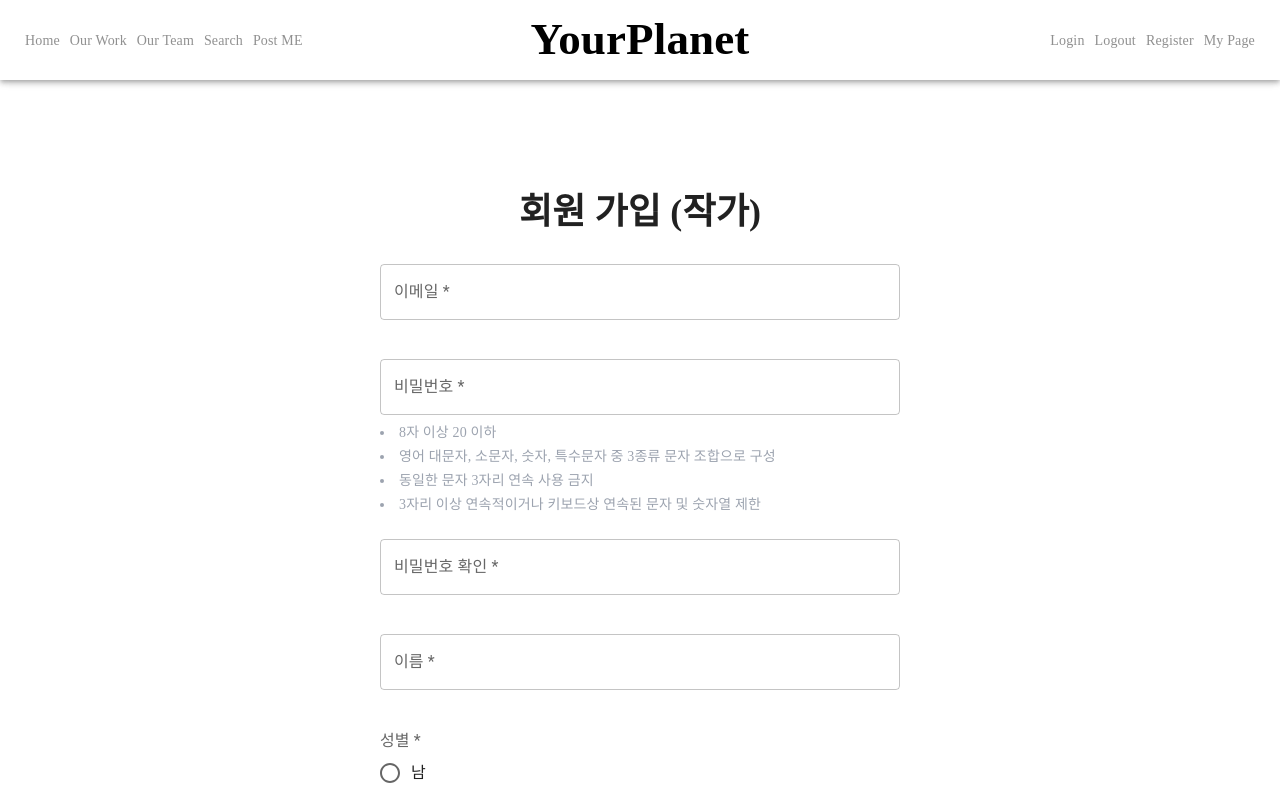
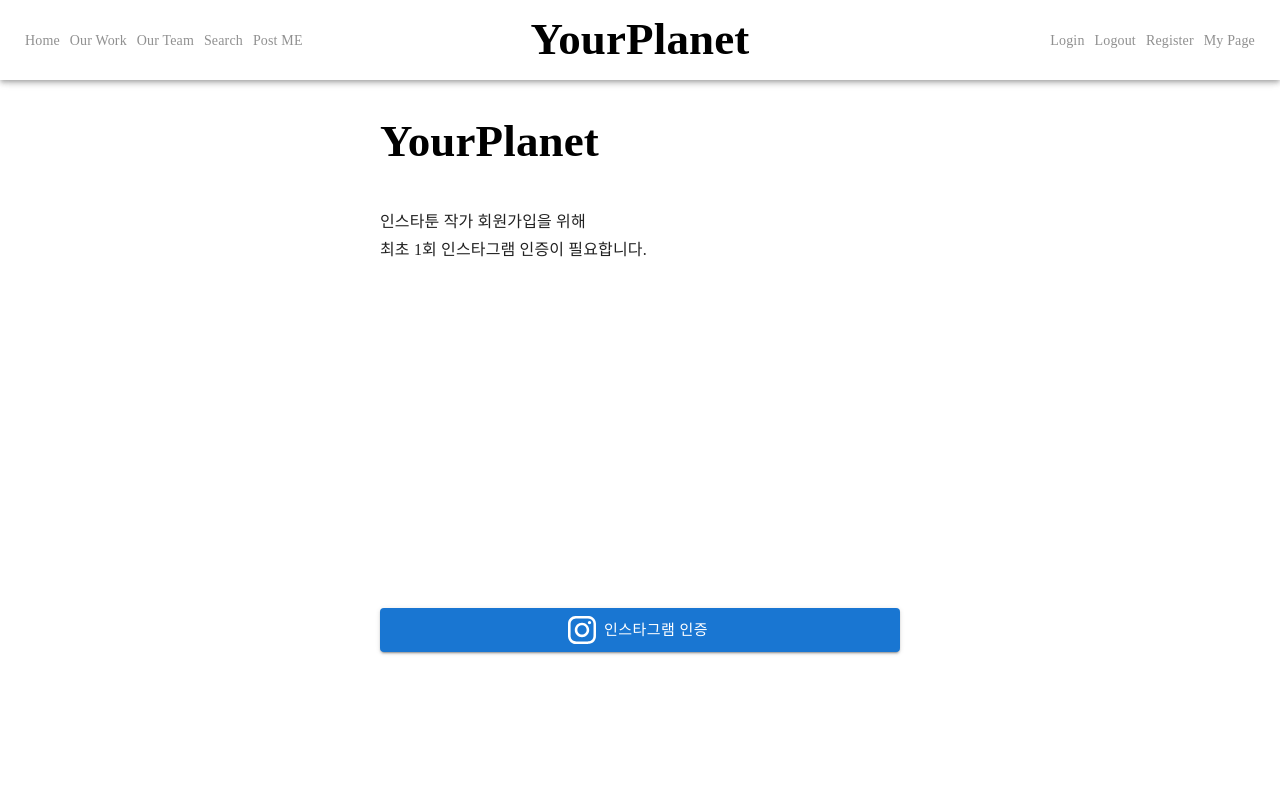
Before and after one commit to Your-Planet/front-end, a Next.js app: page /register/author in a window 1280 px wide. Shown: the top 800 px of the page. Built offline with nearby package versions, Linux system fonts and the light colour scheme; a web font is replaced by a local one.

Commit message:
feat: 작가 회원가입 시 인스타그램 계정 인증 로직 추가

```diff
--- a/src/app/register/author/page.tsx
+++ b/src/app/register/author/page.tsx
@@ -1,11 +1,18 @@
+"use client";
+
 import RegisterAuthorFormView from "@/components/register/author/RegisterAuthorFormView";
+import { useSearchParams } from "next/navigation";
+import InstagramAuthView from "@/components/register/author/InstagramAuthView";
 
 export interface RegisterAuthorPageProps {}
 
 function RegisterAuthorPage(props: RegisterAuthorPageProps) {
 	const {} = props;
 
-	return <RegisterAuthorFormView />;
+	const searchParams = useSearchParams();
+	const instagramAuthCode = searchParams.get("code");
+
+	return instagramAuthCode ? <RegisterAuthorFormView instagramAuthCode={instagramAuthCode} /> : <InstagramAuthView />;
 }
 
 export default RegisterAuthorPage;
--- /dev/null
+++ b/src/components/register/author/InstagramAuthView.tsx
@@ -0,0 +1,50 @@
+import { useRouter } from "next/navigation";
+import { Button } from "@mui/material";
+import Logo from "@/components/common/layout/Header/Logo";
+import InstagramIcon from "@/icons/InstagramIcon";
+import { getInstagramAuthUrl } from "@/utils/instagram";
+
+export interface InstagramAuthViewProps {}
+
+function InstagramAuthView(props: InstagramAuthViewProps) {
+	const {} = props;
+
+	const router = useRouter();
+	// const pathname = usePathname();
+
+	const handleClickInstagramAuth = () => {
+		router.push(
+			getInstagramAuthUrl({
+				redirectUri: "https://www.yourplanet.co.kr/",
+				// TODO @김현규 작가 회원가입 페이지로 리다이렉트
+				// redirectUri: `${window.location.host}${pathname}`
+			}),
+		);
+	};
+
+	return (
+		// TODO @김현규 height는 Header PR 머지 후 수정 예정
+		<div className="min-h-[600px] max-h-full max-w-[520px] flex flex-col justify-between py-7 m-auto">
+			<div>
+				<Logo />
+				<p className="mt-8 leading-7">
+					인스타툰 작가 회원가입을 위해
+					<br />
+					최초 1회 인스타그램 인증이 필요합니다.
+				</p>
+			</div>
+
+			<Button
+				startIcon={<InstagramIcon fillColor="white" size={28} />}
+				variant="contained"
+				size="large"
+				fullWidth
+				onClick={handleClickInstagramAuth}
+			>
+				인스타그램 인증
+			</Button>
+		</div>
+	);
+}
+
+export default InstagramAuthView;
--- a/src/components/register/author/RegisterAuthorFormView.tsx
+++ b/src/components/register/author/RegisterAuthorFormView.tsx
@@ -11,7 +11,9 @@ import { isNumber } from "@/utils/string";
 import { getEmailValidateRule } from "@/utils/react-hook-form/rule";
 import PasswordTextField from "@/components/common/password/PasswordTextField";
 
-export interface RegisterAuthorFormViewProps {}
+export interface RegisterAuthorFormViewProps {
+	instagramAuthCode: string;
+}
 
 function RegisterAuthorFormView(props: RegisterAuthorFormViewProps) {
 	const {} = props;
--- /dev/null
+++ b/src/icons/InstagramIcon.tsx
@@ -0,0 +1,36 @@
+export interface InstagramIconProps {
+	size: number;
+	fillColor?: string;
+}
+
+function InstagramIcon(props: InstagramIconProps) {
+	const { size, fillColor = "black" } = props;
+
+	const fillStyle = {
+		fill: fillColor,
+	};
+
+	return (
+		<svg
+			xmlns="http://www.w3.org/2000/svg"
+			width={size}
+			height={size}
+			version="1.1"
+			viewBox="0 0 1024 1024"
+			xmlSpace="preserve"
+		>
+			<g fillRule="evenodd" clipRule="evenodd">
+				<path
+					style={fillStyle}
+					d="M512.305.122c70.856 0 141.717-.328 212.571.094 66.662.398 129.269 15.6 183.515 56.125 70.84 52.923 107.091 125.214 113.838 212.445 2.376 30.7 1.637 61.667 1.677 92.512.161 119.619.072 239.239.059 358.86-.005 48.856-6.799 96.557-27.473 141.232-41.938 90.623-115.091 140.165-211.608 157.334-20.125 3.579-40.886 4.916-61.359 4.977-141.333.417-282.669.321-424.003.174-73.495-.075-140.713-19.483-197.994-67.166-58.197-48.439-88.907-111.793-98.46-186.071C1.42 757.827.411 744.833.399 731.924.261 583.352-.636 434.771.82 286.214c.796-81.166 27.822-153.13 88.244-209.835 50.119-47.032 111.04-71.607 178.739-74.012 81.404-2.892 162.991-.685 244.499-.685.001-.521.001-1.041.003-1.56zm-.8 929.247c68.18 0 136.358.274 204.534-.188 17.83-.121 35.919-1.007 53.414-4.171 66.827-12.081 117.634-45.6 144.26-110.67 13.528-33.055 17.946-68.524 18.522-102.876 2.237-133.271.976-266.602.819-399.911-.018-14.442-.174-29.045-2.217-43.295-9.163-63.988-36.903-116.435-95.792-148.329-32.869-17.801-68.551-24.522-105.64-24.534-142.831-.042-285.662-.084-428.492.087-12.908.016-25.93.73-38.702 2.525-72.746 10.214-126.329 46.066-153.145 116.6-10.822 28.463-14.28 58.288-14.286 88.569-.021 139.403-.155 278.803.183 418.208.041 17.055 1.313 34.355 4.366 51.114 13.543 74.355 55.004 125.461 128.843 146.011 24.606 6.845 50.909 9.868 76.522 10.384 68.914 1.384 137.871.471 206.811.476z"
+				/>
+				<path
+					style={fillStyle}
+					d="M775.903 510.369c-.064 145.777-119.005 264.347-264.821 263.991-145.871-.353-263.345-118.096-263.43-264.029-.085-145.771 118.679-264.351 264.603-264.192 144.666.156 263.713 119.466 263.648 264.23zM511.878 679.188c93.007.071 169.609-76.475 169.448-169.325-.161-92.206-76.568-168.757-168.818-169.132-92.873-.377-169.438 75.935-169.635 169.074-.196 93.272 75.669 169.309 169.005 169.383zM785.693 299.338c-33.019-.295-59.047-26.717-58.941-59.832.104-33.491 26.785-59.75 60.471-59.52 32.644.226 59.246 27.168 59.147 59.904-.1 33.2-27.196 59.747-60.677 59.448z"
+				/>
+			</g>
+		</svg>
+	);
+}
+
+export default InstagramIcon;
--- /dev/null
+++ b/src/utils/instagram.ts
@@ -0,0 +1,17 @@
+import { objectToUrlParams } from "@/utils/object";
+
+export const getInstagramAuthUrl = ({ redirectUri, userMedia }: { redirectUri: string; userMedia?: boolean }) => {
+	const BASE_URL = "https://api.instagram.com/oauth/authorize";
+
+	const scopes = ["user_profile"];
+	if (userMedia) scopes.push("user_media");
+
+	const params = objectToUrlParams({
+		client_id: process.env.NEXT_PUBLIC_INSTAGRAM_CLIENT_ID,
+		redirect_uri: redirectUri,
+		scope: scopes.join(),
+		response_type: "code",
+	});
+
+	return `${BASE_URL}?${params.toString()}`;
+};
--- a/src/utils/object.ts
+++ b/src/utils/object.ts
@@ -23,3 +23,17 @@ export const deepFreeze = <T extends Record<string, any>>(obj: T): T => {
 	}
 	return obj;
 };
+
+/**
+ * 객체를 URL 파라미터로 변경
+ * @param obj
+ */
+export const objectToUrlParams = (obj: object): URLSearchParams => {
+	const searchParams = new URLSearchParams();
+
+	Object.entries(obj).forEach(([k, v]) => {
+		if (v !== undefined) searchParams.append(k, v.toString());
+	});
+
+	return searchParams;
+};
```
